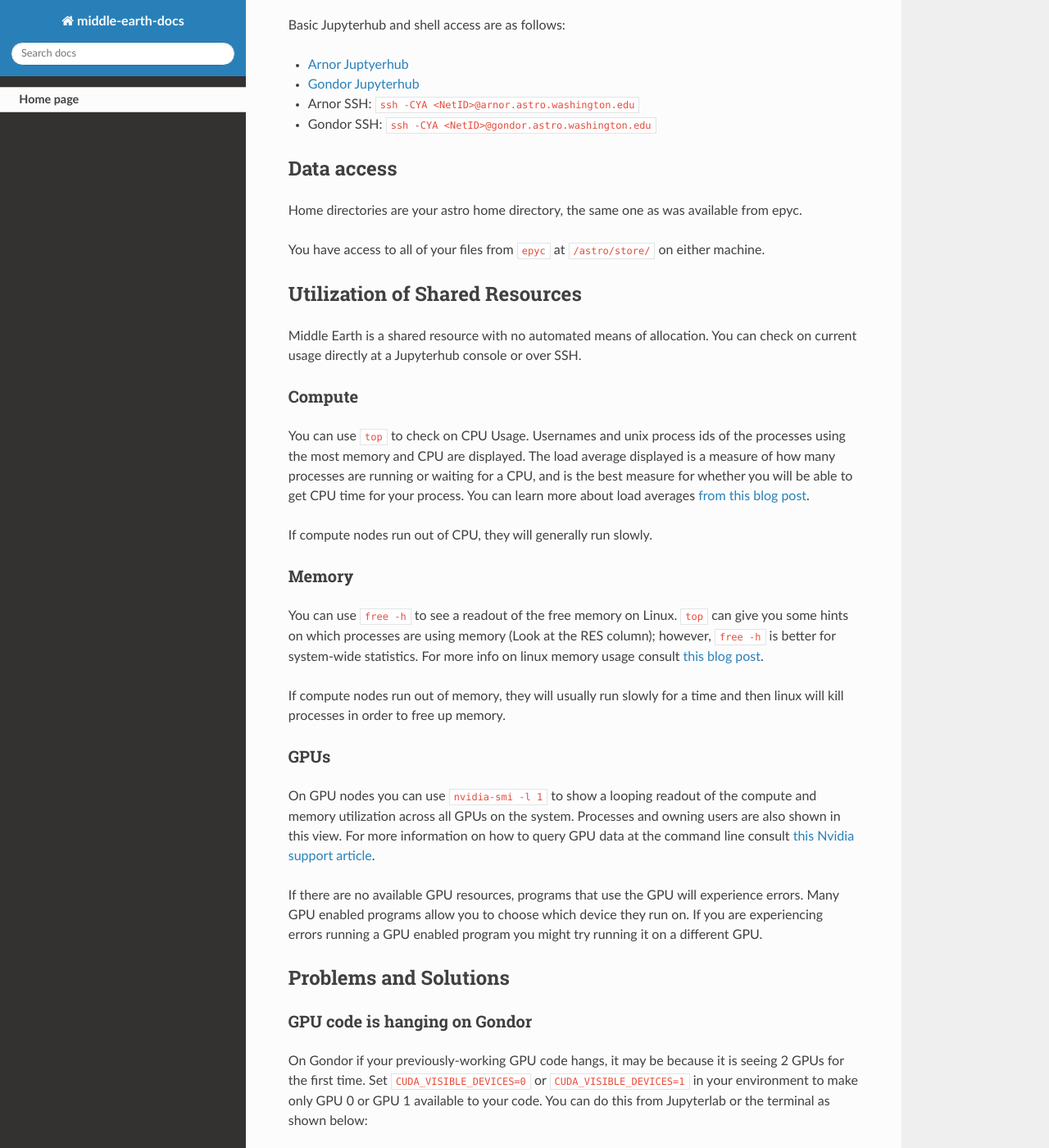
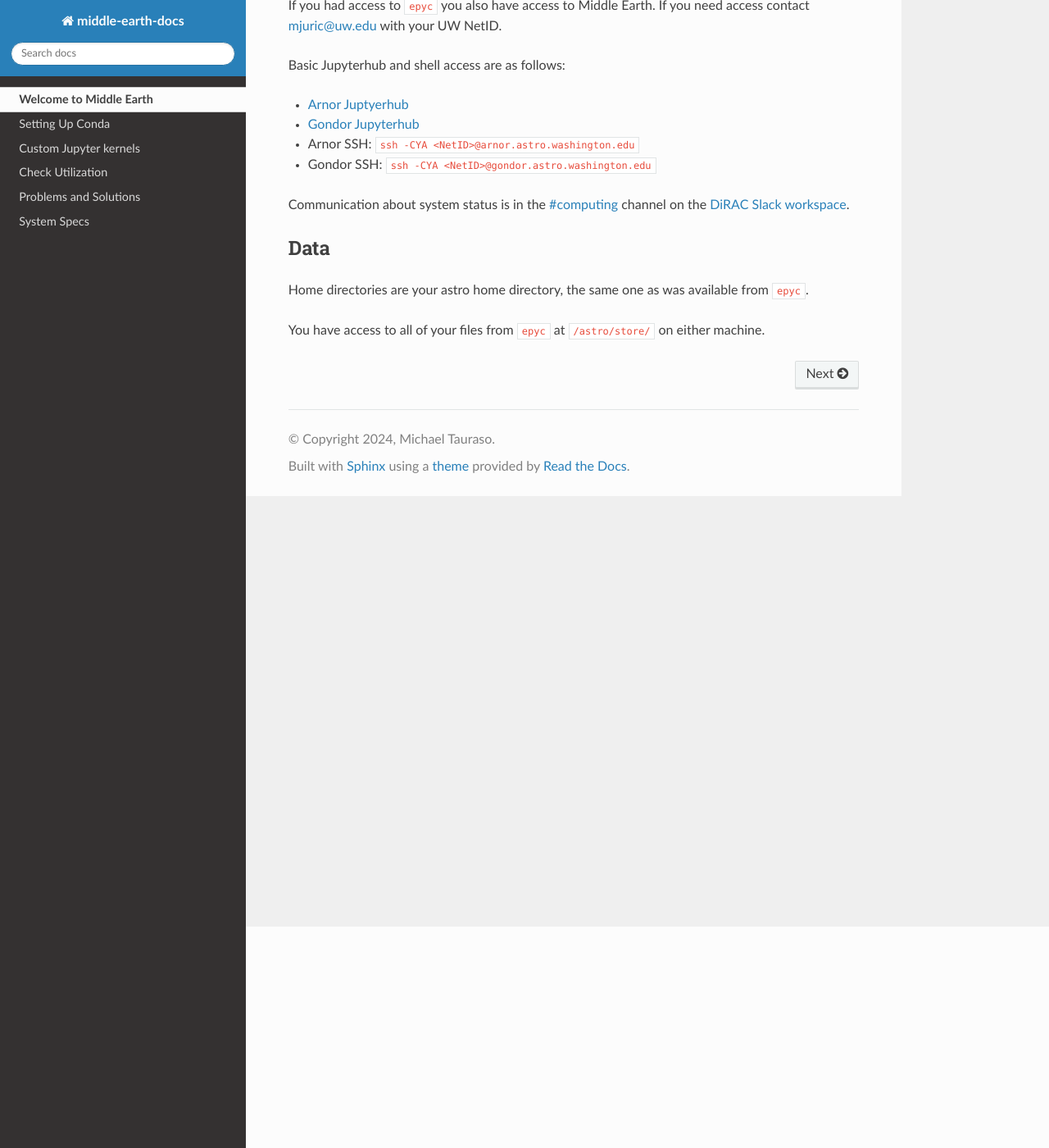
Before and after one commit to dirac-institute/middle-earth-docs, a Sphinx documentation site: the page built from docs/index.rst, in a window 1280 px wide and 1400 px high, scrolled down 270 px. Shown: the whole window at 82% size. Built offline with Sphinx 7.4.7 and the Read the Docs theme 3.1.0, drawn with Linux system fonts in a browser that asks for light colours; some of the changed text lies outside the part shown.

Commit message:
Adding conda instructions and separating single page out to multiple pages

```diff
--- a/docs/index.rst
+++ b/docs/index.rst
@@ -1,13 +1,13 @@
 
-.. middleearthdocs documentation main file.
-   You can adapt this file completely to your liking, but it should at least
-   contain the root `toctree` directive.
+#######################
+Welcome to Middle Earth
+#######################
 
-Welcome to Middle Earth's documentation!
-========================================================================================
+Middle Earth is the `DiRAC Institute's <https://dirac.astro.washington.edu/>`_ new compute cluster. It is the successor to ``epyc``
 
+***************
 Getting Started
----------------------------
+***************
 
 If you had access to ``epyc`` you also have access to Middle Earth. If you need access contact mjuric@uw.edu with your UW NetID.
 
@@ -18,158 +18,24 @@ Basic Jupyterhub and shell access are as follows:
 * Arnor SSH: ``ssh -CYA <NetID>@arnor.astro.washington.edu``
 * Gondor SSH: ``ssh -CYA <NetID>@gondor.astro.washington.edu``
 
-Data access
------------------------------
-Home directories are your astro home directory, the same one as was available from epyc.
+Communication about system status is in the `#computing <https://uw-dirac.slack.com/archives/C8WRK67LY>`_ channel on the
+`DiRAC Slack workspace <https://uw-dirac.slack.com/>`_.
+
+
+****
+Data
+****
+Home directories are your astro home directory, the same one as was available from ``epyc``.
 
 You have access to all of your files from ``epyc`` at ``/astro/store/`` on either machine.
 
-Utilization of Shared Resources
--------------------------------
-Middle Earth is a shared resource with no automated means of allocation. You can check on current usage directly at a
-Jupyterhub console or over SSH.
-
-Compute
-^^^^^^^
-You can use ``top`` to check on CPU Usage. Usernames and unix process ids of the processes using the most memory
-and CPU are displayed. The load average displayed is a measure of how many processes are running or waiting for a CPU, and is the
-best measure for whether you will be able to get CPU time for your process. You can learn more about load averages
-`from this blog post <https://www.brendangregg.com/blog/2017-08-08/linux-load-averages.html>`_.
-
-If compute nodes run out of CPU, they will generally run slowly.
-
-
-Memory
-^^^^^^
-You can use ``free -h`` to see a readout of the free memory on Linux. ``top`` can give you some hints on which processes are
-using memory (Look at the RES column); however, ``free -h`` is better for system-wide statistics. For more info on linux memory
-usage consult `this blog post <https://linuxblog.io/free-vs-available-memory-in-linux/>`_.
-
-If compute nodes run out of memory, they will usually run slowly for a time and then linux will kill processes in order to free
-up memory.
-
-
-GPUs
-^^^^
-On GPU nodes you can use ``nvidia-smi -l 1`` to show a looping readout of the compute and memory utilization across all GPUs on
-the system. Processes and owning users are also shown in this view. For more information on how to query GPU data at the command
-line consult `this Nvidia support article <https://enterprise-support.nvidia.com/s/article/Useful-nvidia-smi-Queries-2>`_.
-
-If there are no available GPU resources, programs that use the GPU will experience errors. Many GPU enabled programs allow you to
-choose which device they run on. If you are experiencing errors running a GPU enabled program you might try running it on a
-different GPU.
-
-Problems and Solutions
-----------------------
-
-GPU code is hanging on Gondor
-^^^^^^^^^^^^^^^^^^^^^^^^^^^^^
-On Gondor if your previously-working GPU code hangs, it may be because it is seeing 2 GPUs for the first time.
-Set ``CUDA_VISIBLE_DEVICES=0`` or ``CUDA_VISIBLE_DEVICES=1`` in your environment to make only GPU 0 or GPU 1
-available to your code. You can do this from Jupyterlab or the terminal as shown below:
-
-.. tabs::
-
-    .. group-tab:: JupyterHub
-
-        .. code-block:: python
-
-          import torch, os
-          os.environ["CUDA_VISIBLE_DEVICES"] = "0"
-          torch.cuda.device_count()
-
-    .. group-tab:: CLI
-
-        .. code-block:: bash
-
-          $ CUDA_VISIBLE_DEVICES=0 python -c 'import torch; print(torch.cuda.device_count())'
-
-          OR
-
-          $ set CUDA_VISIBLE_DEVICES=0
-          $ python -c 'import torch; print(torch.cuda.device_count())'
-
-To tell which GPU to use, check the current GPU utilization with ``nvidia-smi`` at the command line.
-
-System Specs
-------------
-
-.. list-table:: Compute Nodes
-   :header-rows: 1
-
-   * - | Hostname
-     - | CPUs
-     - | Mem
-     - | GPUs
-     - | GPU Mem
-       | (Per GPU)
-     - | Network
-       | Speed
-   * - `Arnor <https://arnor.astro.washington.edu/jupyter>`_
-     - | 2x64 core
-       | EPYC 9555
-       | @ 3.2 Ghz
-     - 1536 GB
-     - N/A
-     - N/A
-     - 10 Gbps
-   * - `Gondor <https://gondor.astro.washington.edu/jupyter>`_
-     - | 1x64 core
-       | EPYC 9555
-       | @ 3.2 Ghz
-     - 768 GB
-     - 2 x NVIDIA L40
-     - 48 GB
-     - 1 Gbps
-
-.. list-table:: Storage Locations
-   :header-rows: 1
-
-   * - | Directory
-     - | Total Space
-     - | Served By
-     - | Network
-       | (general)
-     - | Storage
-       | Hardware
-   * - `/astro/store/epycn`
-     - 11 TB
-     - Epyc
-     - 10 Gbps
-     - NVME SSD
-   * - `/astro/store/epyc`
-     - 145 TB
-     - Epyc
-     - 10 Gbps
-
-     - JBOD
-   * - `/astro/store/epyc2`
-     - 175 TB
-     - Epyc
-     - 10 Gbps
-
-     - JBOD
-   * - `/astro/store/epyc3`
-     - 393 TB
-     - Epyc
-     - 10 Gbps
-     - JBOD
-   * - `/astro/store/epyc4`
-     - 241 TB
-     - Epyc
-     - 10 Gbps
-     - JBOD
-   * - *Coming Soon...*
-     - 1.4 PB
-     - Shire
-     - | 1 Gbps (internet)
-       | 100 Gbps (Arnor)
-       | 100 Gbps (Gondor)
-     - RAID 6+0
-
-
-
 .. toctree::
+   :maxdepth: 2
    :hidden:
 
-   Home page <self>
+   self
+   conda
+   jupyterkernel
+   utilization
+   solutions
+   specs
```
Also changed, not shown: docs/conda.rst (added, +95 -0 lines), docs/jupyterkernel.rst (added, +8 -0 lines), docs/solutions.rst (added, +81 -0 lines), docs/specs.rst (added, +84 -0 lines), docs/utilization.rst (added, +73 -0 lines).
